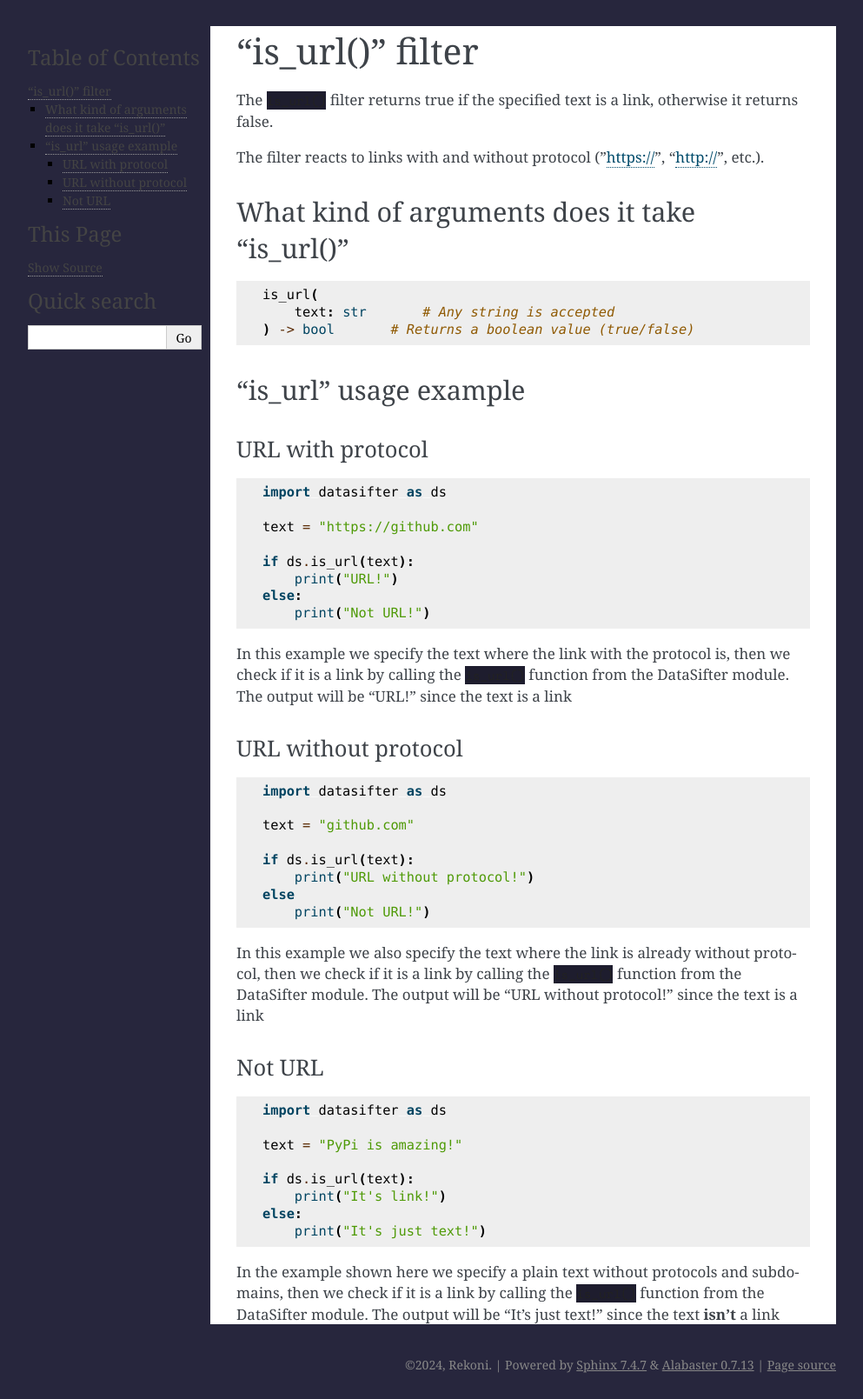
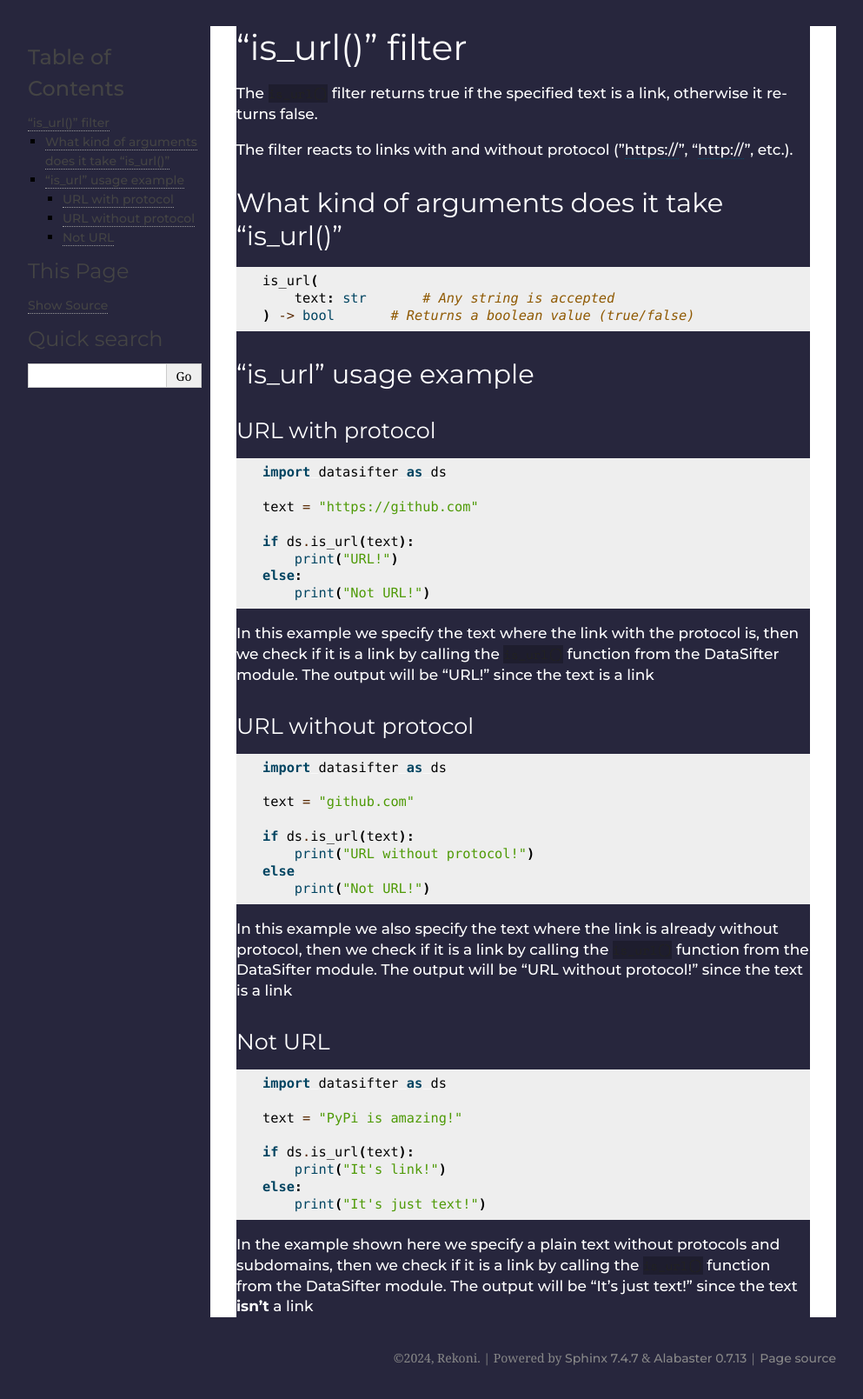
Before and after one commit to RREKONI/DataSifter, a Sphinx documentation site: the page built from docs/index.rst, in a window 1280 px wide. Shown: the whole page at 87% size, without its empty margins (148-1141 px from the left). Built offline with Sphinx 7.4.7, drawn with Linux system fonts in a browser that asks for light colours.

Commit message:
Update default.css

```diff
--- a/docs/_static/stylesheets/default.css
+++ b/docs/_static/stylesheets/default.css
@@ -1,10 +1,17 @@
 @import url('https://fonts.googleapis.com/css2?family=Montserrat:ital,wght@0,100..900;1,100..900&family=Space+Mono:ital,wght@0,400;0,700;1,400;1,700&display=swap');
 
-body {
+body, section {
   background-color: #27263D;
 }
 
 :root {
+  font-family: "Montserrat" !important;
+  font-weight: 500;
+  text-decoration: none;
+  color: white;
+}
+
+h1, h2, h3, h4, p, a {
   font-family: "Montserrat" !important;
   font-weight: 500;
   text-decoration: none;
```
